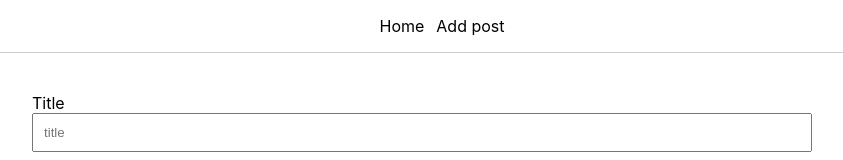
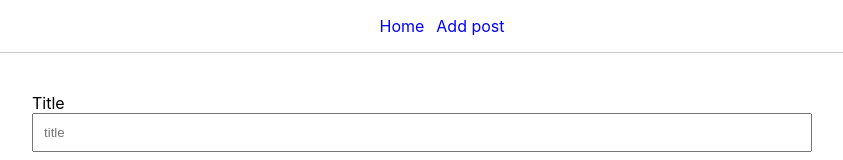
Before and after one commit to ilci66/simple-nextjs-mongodb-app, a Next.js app: page /add-post in a window 1280 px wide. Shown: the top 160 px of the page, without its empty margins (218-1061 px from the left). Built offline with nearby package versions, Linux system fonts and the light colour scheme.

Commit message:
minor changes

```diff
--- a/components/Nav.module.css
+++ b/components/Nav.module.css
@@ -7,6 +7,7 @@
     display: flex;
     justify-content: center;
     list-style-type: none;
+    color:blue;
 }
 
 .item {
```
Also changed, not shown: components/PostCard.js (+2 -8 lines), pages/_app.js (line endings or trailing spaces).
